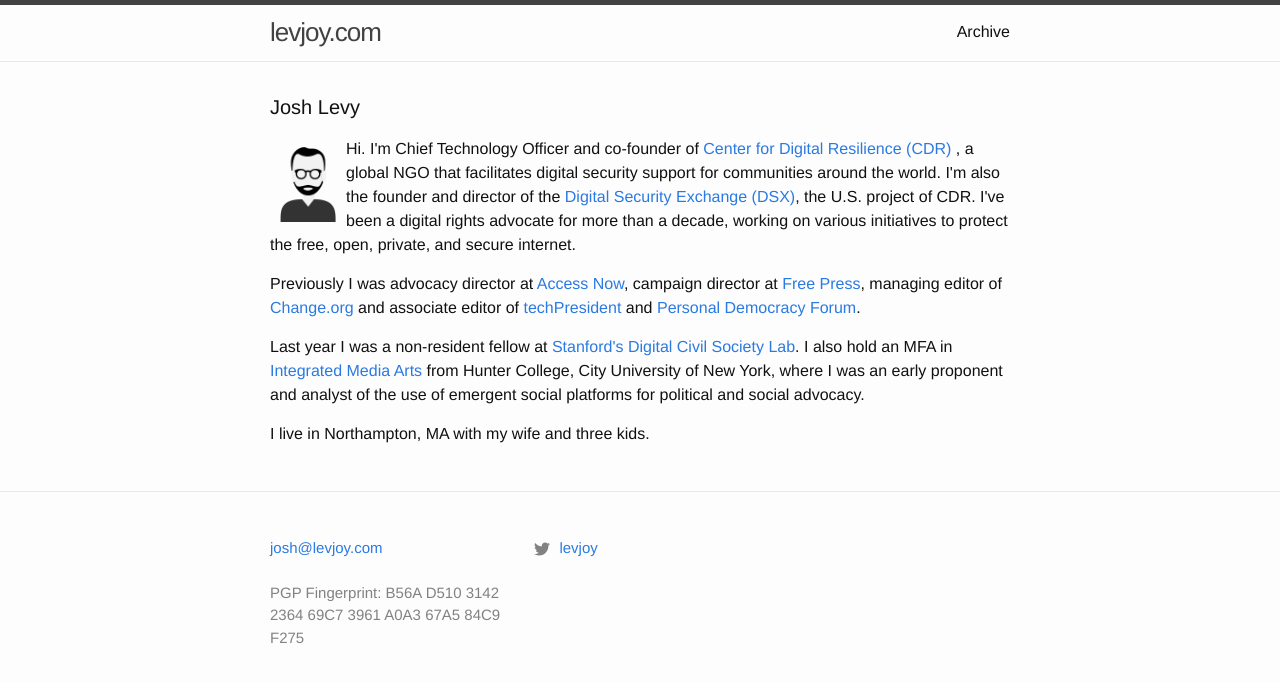
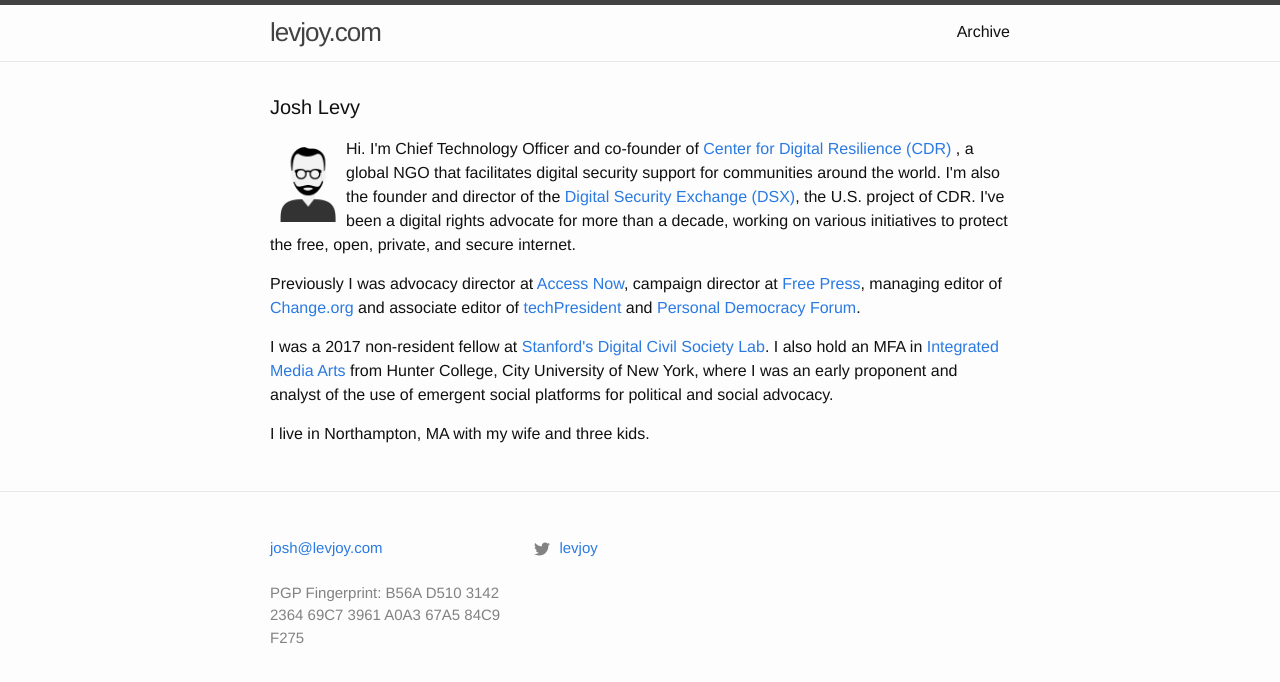
Before and after one commit to levjoy/levjoy.github.io, a Jekyll site: the page built from index.md, in a window 1280 px wide. Shown: the top 682 px of the page. Built offline with Jekyll 4.4.1, drawn with Linux system fonts in a browser that asks for light colours.

Commit message:
bio update

```diff
--- a/_layouts/home.md
+++ b/_layouts/home.md
@@ -12,7 +12,7 @@
 
 <p>Previously I was advocacy director at <a href="http://accessnow.org/">Access Now</a>, campaign director at <a href="http://www.freepress.net">Free Press</a>, managing editor of <a href="http://www.change.org">Change.org</a> and associate editor of <a href="http://www.techpresident.com">techPresident</a> and <a href="http://www.personaldemocracy.com">Personal Democracy Forum</a>.
 
-  <p>Last year I was a non-resident fellow at <a href="https://pacscenter.stanford.edu/digital-civil-society/">Stanford's Digital Civil Society Lab</a>. I also hold an MFA in <a href="http://ima-mfa.hunter.cuny.edu/">Integrated Media Arts</a> from Hunter College, City University of New York, where I was an early proponent and analyst of the use of emergent social platforms for political and social advocacy.
+  <p>I was a 2017 non-resident fellow at <a href="https://pacscenter.stanford.edu/digital-civil-society/">Stanford's Digital Civil Society Lab</a>. I also hold an MFA in <a href="http://ima-mfa.hunter.cuny.edu/">Integrated Media Arts</a> from Hunter College, City University of New York, where I was an early proponent and analyst of the use of emergent social platforms for political and social advocacy.
 
   <p>I live in Northampton, MA with my wife and three kids.
 
```
